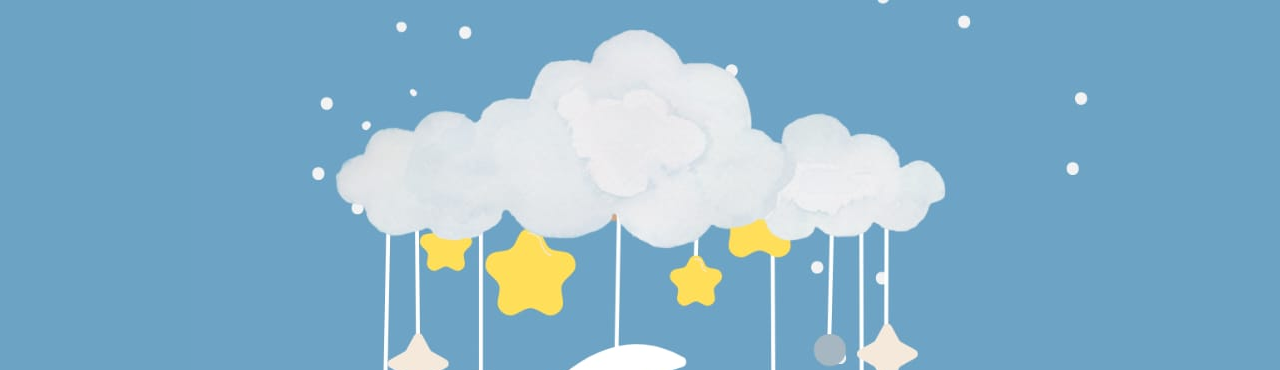
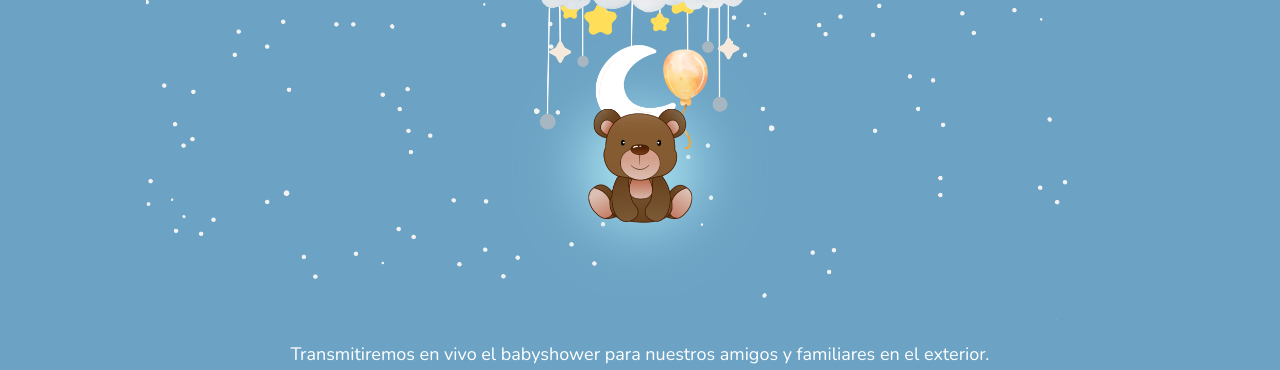
Before and after one commit to wmezadev/babyshower-wishlist, a Next.js app: page / in a window 1280 px wide. Shown: the top 370 px of the page. Built offline with nearby package versions, Linux system fonts and the light colour scheme; no server answers; the database is empty.

Commit message:
feat: implements new responsive logo and hero banner

```diff
--- a/app/globals.css
+++ b/app/globals.css
@@ -25,3 +25,26 @@
 main {
   background-color: #6ca3c4;
 }
+
+
+.logo-desktop {
+  background-image: url(/baby-shower-logo-desktop.png);
+  background-position: top;
+  background-repeat: no-repeat;
+  background-size: contain;
+  display: none;
+  height: 100%;
+  max-height: 320px;
+  min-height: 320px;
+  position: relative;
+  width: 100%;
+}
+
+@media (min-width: 768px) {
+  .logo-mobile {
+    display: none;
+  }
+  .logo-desktop {
+    display: block;
+  }
+}
--- a/app/page.js
+++ b/app/page.js
@@ -21,12 +21,15 @@ export default async function Home() {
   return (
     <main>
       <section className="flex justify-center ml-auto mr-auto">
-        <Image
-          width={899}
-          height={1599}
-          src="/invitation-background.jpeg"
-          alt="background invitation"
-        />
+        <div className="logo-mobile">
+          <Image
+            width={1080}
+            height={1920}
+            src="/baby-shower-logo-mobilev3.png"
+            alt="background invitation"
+          />
+        </div>
+        <div className="logo-desktop"></div>
       </section>
       <p className="py-5 px-7 text-lg text-white lg:text-center">
         Transmitiremos en vivo el babyshower para nuestros amigos y familiares
```
